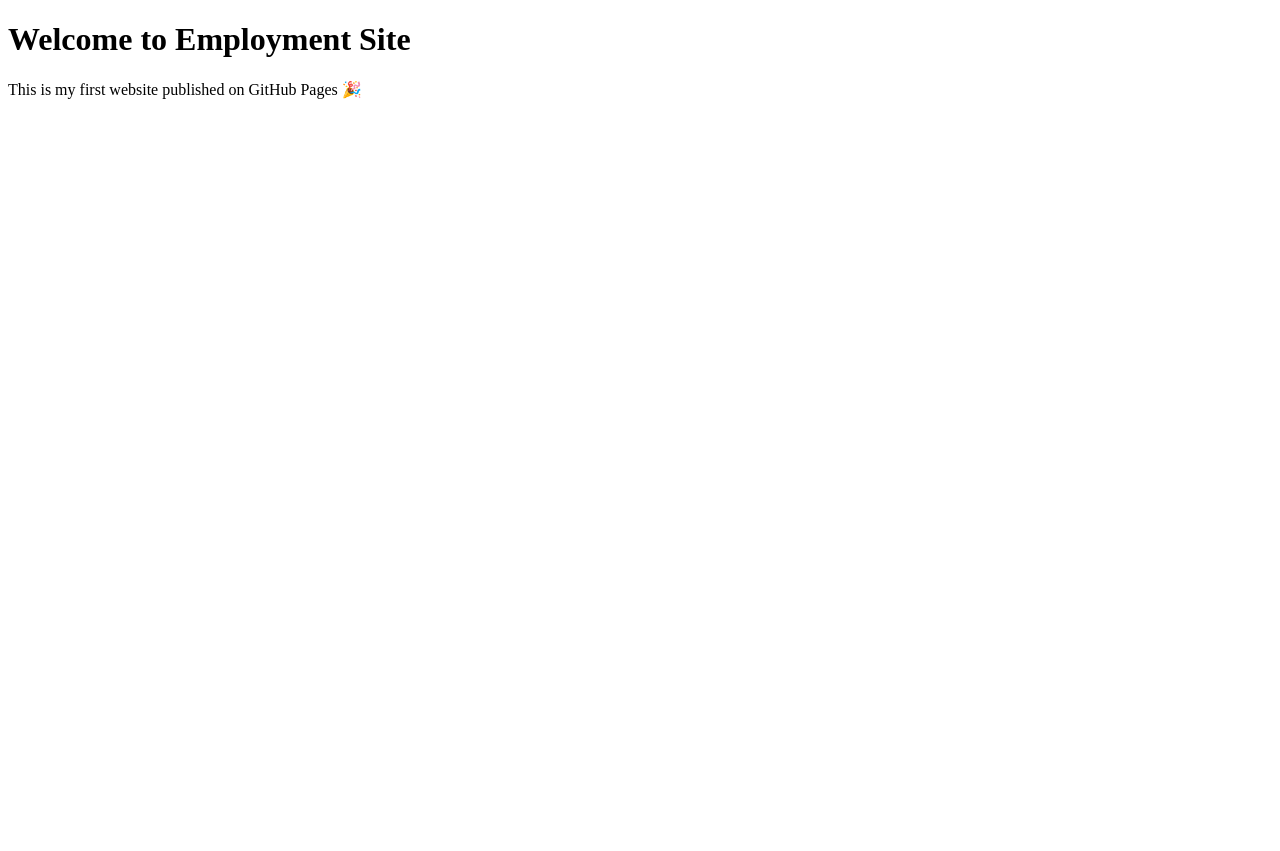
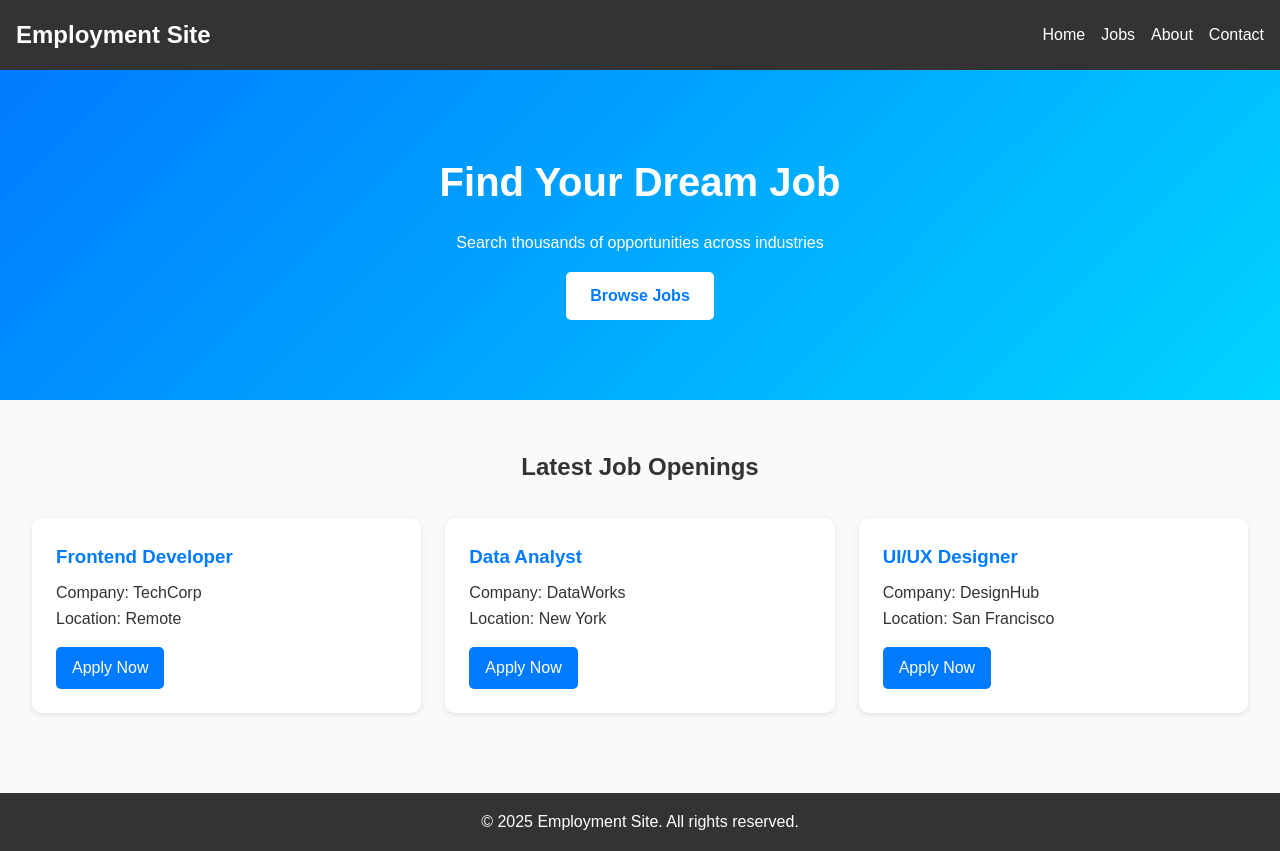
Before and after one commit to THEMontYcoder/Employment-site, a plain HTML site: page inex.html in a window 1280 px wide. Before the commit the page ends 800 px from the top, so only its background shows below. Drawn offline with Linux system fonts and the light colour scheme.

Commit message:
Update inex.html

```diff
--- a/inex.html
+++ b/inex.html
@@ -3,10 +3,60 @@
 <head>
   <meta charset="UTF-8">
   <meta name="viewport" content="width=device-width, initial-scale=1.0">
-  <title>Employment Site</title>
+  <title>Employment Site - Job Board</title>
+  <link rel="stylesheet" href="style.css">
 </head>
 <body>
-  <h1>Welcome to Employment Site</h1>
-  <p>This is my first website published on GitHub Pages 🎉</p>
+  <header>
+    <nav>
+      <h1>Employment Site</h1>
+      <ul>
+        <li><a href="#">Home</a></li>
+        <li><a href="#">Jobs</a></li>
+        <li><a href="#">About</a></li>
+        <li><a href="#">Contact</a></li>
+      </ul>
+    </nav>
+  </header>
+
+  <main>
+    <!-- Hero Section -->
+    <section class="hero">
+      <h2>Find Your Dream Job</h2>
+      <p>Search thousands of opportunities across industries</p>
+      <a href="#jobs" class="btn">Browse Jobs</a>
+    </section>
+
+    <!-- Job Listings -->
+    <section id="jobs" class="jobs">
+      <h2>Latest Job Openings</h2>
+      <div class="job-list">
+        <div class="job-card">
+          <h3>Frontend Developer</h3>
+          <p>Company: TechCorp</p>
+          <p>Location: Remote</p>
+          <a href="#" class="apply-btn">Apply Now</a>
+        </div>
+
+        <div class="job-card">
+          <h3>Data Analyst</h3>
+          <p>Company: DataWorks</p>
+          <p>Location: New York</p>
+          <a href="#" class="apply-btn">Apply Now</a>
+        </div>
+
+        <div class="job-card">
+          <h3>UI/UX Designer</h3>
+          <p>Company: DesignHub</p>
+          <p>Location: San Francisco</p>
+          <a href="#" class="apply-btn">Apply Now</a>
+        </div>
+      </div>
+    </section>
+  </main>
+
+  <footer>
+    <p>&copy; 2025 Employment Site. All rights reserved.</p>
+  </footer>
 </body>
 </html>
```
